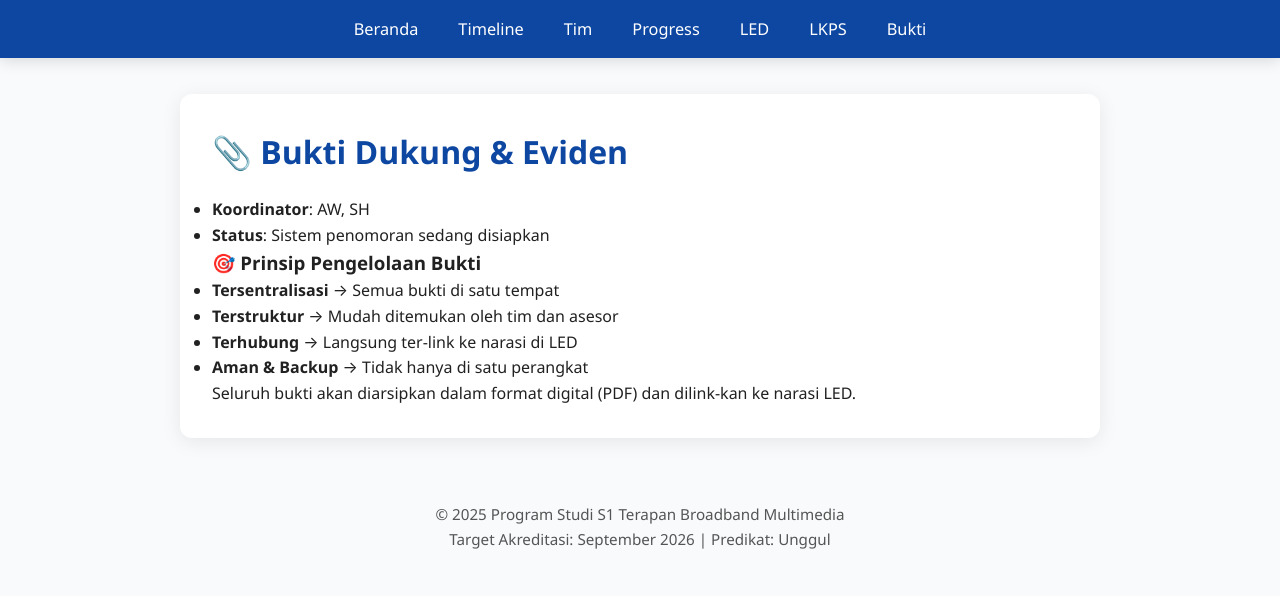
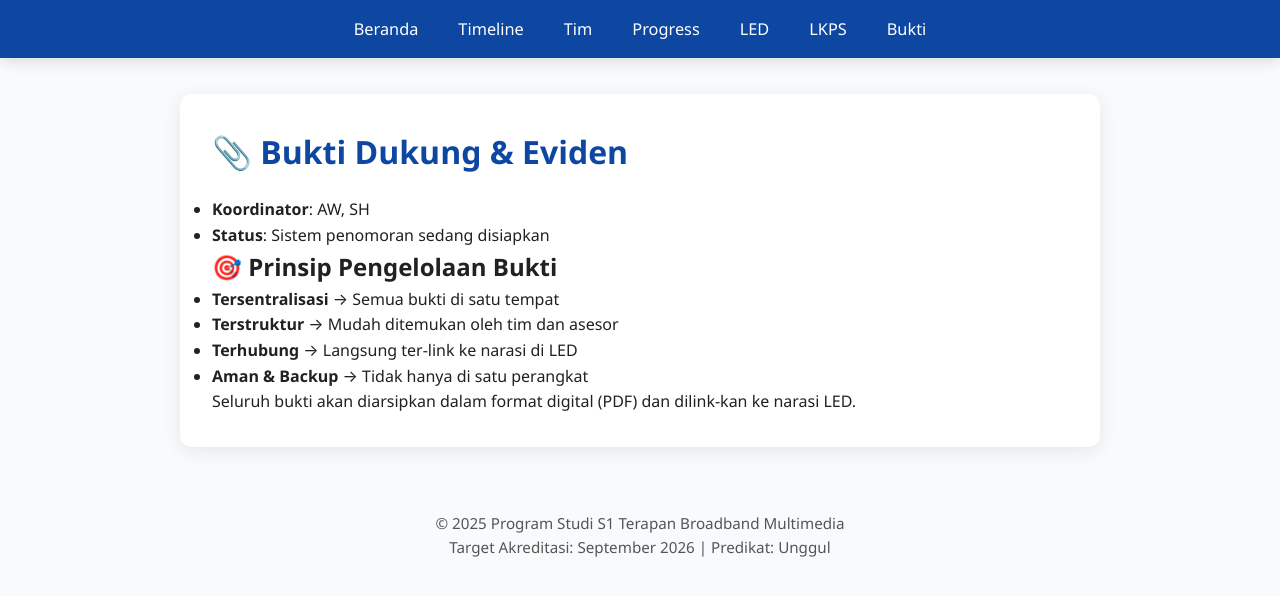
Before and after one commit to portal-psbm/aksibm-26, a Jekyll site: the page built from bukti.md, in a window 1280 px wide. Shown: the top 596 px of the page. Built offline with Jekyll 4.4.1, drawn with Linux system fonts in a browser that asks for light colours.

```diff
--- a/bukti.md
+++ b/bukti.md
@@ -5,11 +5,10 @@ permalink: /bukti/
 ---
 
 # 📎 Bukti Dukung & Eviden
-
 - **Koordinator**: AW, SH
 - **Status**: Sistem penomoran sedang disiapkan
 
-### 🎯 Prinsip Pengelolaan Bukti
+## 🎯 Prinsip Pengelolaan Bukti
 - **Tersentralisasi** → Semua bukti di satu tempat
 - **Terstruktur** → Mudah ditemukan oleh tim dan asesor
 - **Terhubung** → Langsung ter-link ke narasi di LED
```
